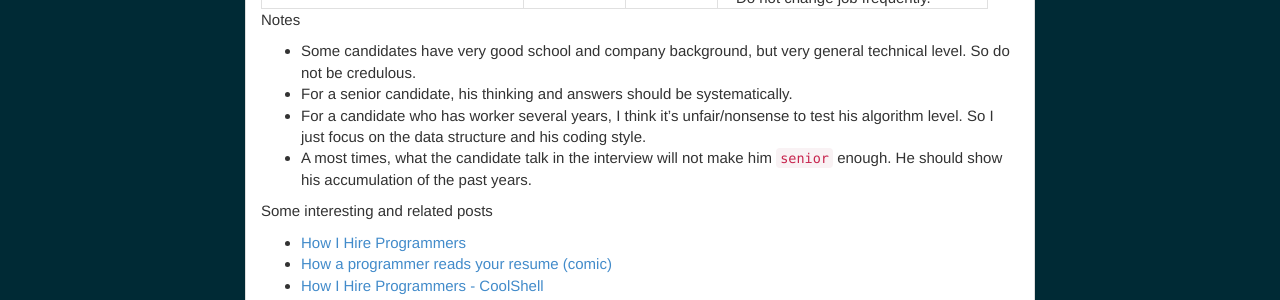
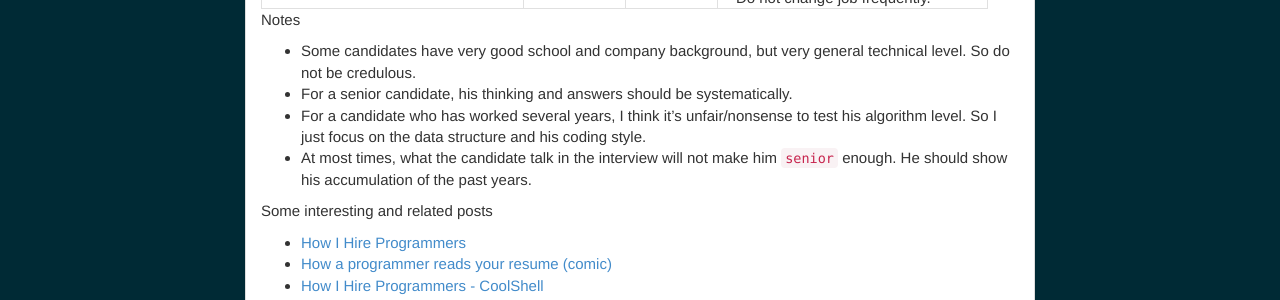
Before and after one commit to secfree/secfree.github.io, a Jekyll site: the page built from _posts/2018-11-17-thinking-about-programmer-intervew.md, in a window 1280 px wide and 1274 px high. Shown: the part 805-1105 px from the top of the window. Built offline with Jekyll 4.4.1, drawn with Linux system fonts in a browser that asks for light colours; nearby versions of some CDN libraries.

Commit message:
Fix spell

```diff
--- a/_posts/2018-11-17-thinking-about-programmer-intervew.md
+++ b/_posts/2018-11-17-thinking-about-programmer-intervew.md
@@ -40,8 +40,8 @@ Notes
 
 - Some candidates have very good school and company background, but very general technical level. So do not be credulous.
 - For a senior candidate, his thinking and answers should be systematically.
-- For a candidate who has worker several years, I think it's unfair/nonsense to test his algorithm level. So I just focus on the data structure and his coding style.
-- A most times, what the candidate talk in the interview will not make him `senior` enough. He should show his accumulation of the past years.
+- For a candidate who has worked several years, I think it's unfair/nonsense to test his algorithm level. So I just focus on the data structure and his coding style.
+- At most times, what the candidate talk in the interview will not make him `senior` enough. He should show his accumulation of the past years.
 
 Some interesting and related posts
 
```
